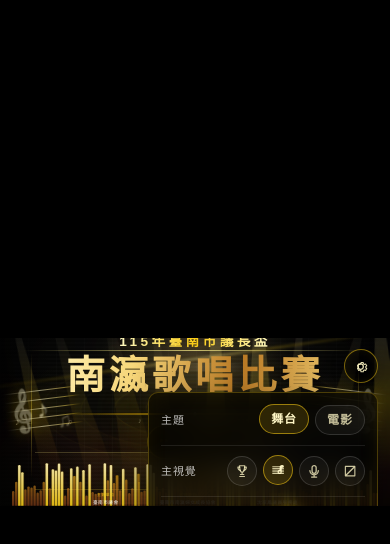
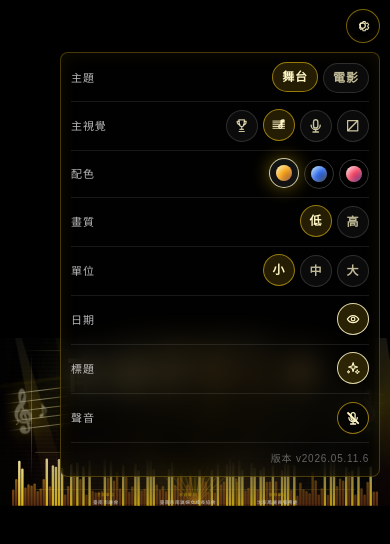
Before and after one commit to dotasbl/nanying-stage-screen, a React (Vite) app: page / in a window 390 px wide. Both pictures are taken after a click on the button "展開設定". Shown: the top 544 px of the page. Built offline with nearby package versions, Linux system fonts and the light colour scheme.

Commit message:
Refine stage controls and mobile settings

```diff
--- a/src/App.jsx
+++ b/src/App.jsx
@@ -12,7 +12,7 @@ const DEFAULT_VISUAL_MODE = "staff";
 const DEFAULT_QUALITY_MODE = "low";
 const DEFAULT_STYLE_MODE = "stage";
 const DEFAULT_ORGANIZER_SIZE = "small";
-const APP_VERSION_LABEL = "v2026.05.11.1";
+const APP_VERSION_LABEL = "v2026.05.11.6";
 const QUALITY_OPTIONS = [
   {
     id: "low",
@@ -253,6 +253,7 @@ const customStyles = `
   .stage-shell {
     --sound-energy: 0;
     --bass-energy: 0;
+    --title-energy: 0;
     --stage-top-glow: rgba(248, 207, 111, 0.26);
     --stage-left-glow: rgba(148, 43, 38, 0.34);
     --stage-right-glow: rgba(42, 85, 132, 0.3);
@@ -880,11 +881,27 @@ const customStyles = `
   .gold-title {
     background: var(--title-gradient);
     background-size: 260% auto;
+    background-position: 50% center;
     background-clip: text;
     -webkit-background-clip: text;
     color: transparent;
     -webkit-text-fill-color: transparent;
-    animation: gold-shine 7s ease-in-out infinite alternate, title-rise 980ms cubic-bezier(.2,.84,.25,1) both;
+    filter: drop-shadow(0 14px 28px rgba(0, 0, 0, 0.95));
+    transition: filter 90ms linear;
+  }
+
+  .gold-title.is-effect-on {
+    filter:
+      drop-shadow(0 14px 28px rgba(0, 0, 0, 0.95))
+      drop-shadow(0 0 calc(12px + 28px * var(--title-energy)) rgba(var(--accent-hot-rgb), calc(0.16 + 0.58 * var(--title-energy))))
+      drop-shadow(0 0 calc(22px + 54px * var(--title-energy)) rgba(var(--accent-rgb), calc(0.1 + 0.34 * var(--title-energy))));
+    animation:
+      gold-shine 7s ease-in-out infinite alternate,
+      title-rise 980ms cubic-bezier(.2,.84,.25,1) both;
+  }
+
+  .gold-title.is-effect-off {
+    animation: title-rise 980ms cubic-bezier(.2,.84,.25,1) both;
   }
 
   .lower-info-zone {
@@ -999,6 +1016,65 @@ const customStyles = `
     height: 4vh;
     background: rgba(var(--accent-rgb), 0.3);
     flex: 0 0 auto;
+  }
+
+  @media (max-width: 768px) {
+    .settings-dock {
+      position: fixed;
+      top: max(10px, env(safe-area-inset-top));
+      right: max(10px, env(safe-area-inset-right));
+      z-index: 100;
+    }
+
+    .settings-panel {
+      width: min(320px, calc(100vw - 22px));
+      max-height: calc(100dvh - 70px);
+      overflow-y: auto;
+      overscroll-behavior: contain;
+      padding: 10px;
+      border-radius: 8px;
+      scrollbar-width: thin;
+    }
+
+    .settings-row {
+      gap: 8px;
+    }
+
+    .settings-section + .settings-section,
+    .settings-version {
+      margin-top: 8px;
+      padding-top: 8px;
+    }
+
+    .settings-label {
+      font-size: 11px;
+    }
+
+    .settings-button-row,
+    .theme-switcher {
+      gap: 5px;
+    }
+
+    .style-mode-button {
+      min-width: 44px;
+      height: 30px;
+      padding: 0 9px;
+      font-size: 12px;
+    }
+
+    .visual-mode-button,
+    .quality-mode-button,
+    .control-icon-button {
+      width: 32px;
+      min-width: 32px;
+      height: 32px;
+      padding: 0;
+    }
+
+    .theme-swatch-button {
+      width: 30px;
+      height: 30px;
+    }
   }
 `;
 
@@ -1145,6 +1221,26 @@ function EyeIcon({ hidden = false }) {
   );
 }
 
+function SparkleIcon({ disabled = false }) {
+  return (
+    <svg viewBox="0 0 24 24" fill="none" aria-hidden="true">
+      <path
+        d="M12 3.8 13.55 8.9 18.6 10.45 13.55 12 12 17.1 10.45 12 5.4 10.45 10.45 8.9 12 3.8Z"
+        stroke="currentColor"
+        strokeWidth="1.65"
+        strokeLinejoin="round"
+      />
+      <path
+        d="M18.25 14.25 19 16.75l2.45.75-2.45.75-.75 2.5-.75-2.5-2.45-.75 2.45-.75.75-2.5ZM5.25 15.5l.48 1.58 1.52.47-1.52.47-.48 1.58-.48-1.58-1.52-.47 1.52-.47.48-1.58Z"
+        stroke="currentColor"
+        strokeWidth="1.35"
+        strokeLinejoin="round"
+      />
+      {disabled && <path className="icon-slash" d="M4.5 4.5 19.5 19.5" />}
+    </svg>
+  );
+}
+
 function VisualIcon({ type }) {
   if (type === "staff") {
     return (
@@ -1837,6 +1933,7 @@ export default function App() {
     DEFAULT_ORGANIZER_SIZE,
   );
   const [isDateVisible, setIsDateVisible] = useState(true);
+  const [isTitleEffectEnabled, setIsTitleEffectEnabled] = useState(true);
   const [isSettingsOpen, setIsSettingsOpen] = useState(false);
   const stageRef = useRef(null);
   const waveCanvasRef = useRef(null);
@@ -1900,6 +1997,12 @@ export default function App() {
     }
   }, []);
 
+  const setTitleEnergy = useCallback((energy) => {
+    if (stageRef.current) {
+      stageRef.current.style.setProperty("--title-energy", String(energy));
+    }
+  }, []);
+
   const stopMicrophone = useCallback(() => {
     if (animationRef.current) {
       cancelAnimationFrame(animationRef.current);
@@ -1926,8 +2029,9 @@ export default function App() {
 
     setSoundEnergy(0);
     setBassEnergy(0);
+    setTitleEnergy(0);
     setIsListening(false);
-  }, [setBassEnergy, setSoundEnergy]);
+  }, [setBassEnergy, setSoundEnergy, setTitleEnergy]);
 
   useEffect(() => {
     setMounted(true);
@@ -1956,6 +2060,7 @@ export default function App() {
     let logicalHeight = 0;
     let pixelRatio = 1;
     let accent = "250, 204, 21";
+    let accentHot = "255, 247, 198";
     let coolGradient = null;
     let hotGradient = null;
 
@@ -1965,7 +2070,7 @@ export default function App() {
     const refreshPaint = () => {
       const styles = getComputedStyle(stage);
       accent = readRgbVar(styles, "--accent-rgb", "250, 204, 21");
-      const accentHot = readRgbVar(styles, "--accent-hot-rgb", "255, 247, 198");
+      accentHot = readRgbVar(styles, "--accent-hot-rgb", "255, 247, 198");
       const accentDeep = readRgbVar(styles, "--accent-deep-rgb", "180, 83, 34");
       coolGradient = context.createLinearGradient(0, logicalHeight, 0, 0);
       coolGradient.addColorStop(0, `rgba(${accentDeep}, 0.54)`);
@@ -2023,7 +2128,9 @@ export default function App() {
 
       context.save();
       context.globalCompositeOperation = "lighter";
-      context.fillStyle = `rgba(${accent}, 0.16)`;
+      context.shadowBlur = 14;
+      context.shadowColor = `rgba(${accent}, 0.42)`;
+      context.fillStyle = `rgba(${accent}, 0.13)`;
       for (let index = 0; index < count; index += 1) {
         const pattern = waves[index];
         const phase =
@@ -2033,32 +2140,33 @@ export default function App() {
         const target = isListening ? targets[index] : idleTarget;
         const smoothing = isListening ? 0.34 : 0.12;
         levels[index] += (target - levels[index]) * smoothing;
-        const normalized = isListening
+        const rawNormalized = isListening
           ? Math.min(1, Math.max(0.06, levels[index] / 2.05))
           : Math.min(1, Math.max(0.06, levels[index]));
-        if (normalized < 0.62) {
+        const normalized = isListening
+          ? Math.pow(rawNormalized, 0.84)
+          : rawNormalized;
+        if (normalized < 0.66) {
           continue;
         }
         const height = logicalHeight * normalized;
         const x = index * (barWidth + gap);
         const y = logicalHeight - height;
-        context.fillRect(
-          Math.max(0, x - barWidth * 0.28),
-          y,
-          barWidth * 1.56,
-          height,
-        );
+        drawRoundedTopBar(x, y, barWidth, height, radius);
       }
       context.restore();
 
       for (let index = 0; index < count; index += 1) {
-        const normalized = isListening
+        const rawNormalized = isListening
           ? Math.min(1, Math.max(0.06, levels[index] / 2.05))
           : Math.min(1, Math.max(0.06, levels[index]));
+        const normalized = isListening
+          ? Math.pow(rawNormalized, 0.84)
+          : rawNormalized;
         const height = Math.max(2, logicalHeight * normalized);
         const x = index * (barWidth + gap);
         const y = logicalHeight - height;
-        context.fillStyle = normalized > 0.7 ? hotGradient : coolGradient;
+        context.fillStyle = normalized > 0.68 ? hotGradient : coolGradient;
         drawRoundedTopBar(x, y, barWidth, height, radius);
       }
 
@@ -2123,6 +2231,8 @@ export default function App() {
 
         let total = 0;
         let bassTotal = 0;
+        let titleTotal = 0;
+        let titleCount = 0;
         const activeWaveBarCount = currentQuality.waveBarCount;
         const activeWavePairCount = activeWaveBarCount / 2;
         const waveTargets = waveTargetsRef.current;
@@ -2132,16 +2242,29 @@ export default function App() {
           if (i < 9) {
             bassTotal += value;
           }
-          const scale = 0.12 + (value / 255) * 1.95;
+          const response = Math.pow(value / 255, 0.78);
+          const scale = 0.12 + response * 1.95;
 
           waveTargets[i] = scale;
           waveTargets[activeWaveBarCount - 1 - i] = scale;
         }
 
+        const titleStartBin = 12;
+        const titleEndBin = Math.min(bufferLength, 72);
+        for (let i = titleStartBin; i < titleEndBin; i += 1) {
+          titleTotal += dataArray[i] || 0;
+          titleCount += 1;
+        }
+
         const energy = Math.min(1, total / (activeWavePairCount * 210));
         const bassEnergy = Math.min(1, bassTotal / (9 * 190));
+        const titleEnergy =
+          titleCount > 0
+            ? Math.min(1, Math.pow(titleTotal / (titleCount * 185), 0.82))
+            : 0;
         setSoundEnergy(energy.toFixed(3));
         setBassEnergy(bassEnergy.toFixed(3));
+        setTitleEnergy(titleEnergy.toFixed(3));
       };
 
       renderFrame();
@@ -2155,13 +2278,17 @@ export default function App() {
   return (
     <div className="fixed inset-0 bg-black flex items-center justify-center">
       <div
-        ref={stageRef}
-        data-testid="cinematic-stage"
-        className={`stage-shell relative w-full max-w-[calc(100vh*21/9)] aspect-[21/9] overflow-hidden flex items-center justify-center font-sans select-none ${isListening ? "is-listening" : ""} ${isCinematicStyle ? "is-cinematic-style" : ""}`}
+        className="relative w-full max-w-[calc(100vh*21/9)] aspect-[21/9]"
         style={activeTheme.vars}
       >
         <style>{customStyles}</style>
 
+        <div
+          ref={stageRef}
+          data-testid="cinematic-stage"
+          className={`stage-shell absolute inset-0 overflow-hidden flex items-center justify-center font-sans select-none ${isListening ? "is-listening" : ""} ${isCinematicStyle ? "is-cinematic-style" : ""}`}
+          style={activeTheme.vars}
+        >
           {isCinematicStyle ? (
             <CinematicStyleLayer mounted={mounted} particles={particles} />
           ) : (
@@ -2349,6 +2476,90 @@ export default function App() {
                 {item.symbol}
               </div>
             ))}
+
+          <div
+            data-testid="original-position-layout"
+            className="relative z-20 w-full flex flex-col items-center text-center mt-[-2%]"
+          >
+            <div className="w-[20%] h-[3px] bg-gradient-to-r from-transparent via-yellow-400 to-transparent mb-[2%]" />
+
+            <div className="mb-[2%] relative w-full flex flex-col items-center">
+              <div
+                className={`absolute top-1/2 left-1/2 h-[4px] w-[120%] pointer-events-none mix-blend-screen opacity-70 blur-[1px] ${isCinematicStyle ? "cinematic-lens-flare" : "-translate-x-1/2 -translate-y-1/2 bg-[radial-gradient(ellipse_50%_50%_at_50%_50%,rgba(255,255,255,0.78)_0%,rgba(250,204,21,0.32)_40%,transparent_100%)] rotate-[-8deg]"}`}
+              />
+
+              <p className="text-yellow-200/90 tracking-[0.6em] mb-[2%] text-[1.5vw] 2xl:text-2xl font-light uppercase drop-shadow-md">
+                115 Year / Singing Competition
+              </p>
+              <h2 className="text-[3.5vw] font-bold text-transparent bg-clip-text bg-gradient-to-r from-yellow-100 via-yellow-400 to-yellow-100 mb-[1%] tracking-[0.25em] gold-glow leading-none relative z-10">
+                115年臺南市議長盃
+              </h2>
+              <h1
+                data-testid="main-title"
+                className={`gold-title ${isTitleEffectEnabled ? "is-effect-on" : "is-effect-off"} text-[10vw] font-black tracking-widest py-[1%] leading-none relative z-10`}
+              >
+                南瀛歌唱比賽
+              </h1>
+            </div>
+
+            <div className="w-[70%] h-[2px] bg-gradient-to-r from-transparent via-yellow-500/80 to-transparent my-[1.5%] relative">
+              <div className="absolute left-1/2 top-1/2 h-[0.8vw] w-[0.8vw] -translate-x-1/2 -translate-y-1/2 rotate-45 border border-yellow-100/80 bg-yellow-300/70 shadow-[0_0_24px_rgba(250,204,21,0.92)]" />
+            </div>
+
+            <div className="lower-info-zone">
+              {isDateVisible && (
+                <div
+                  data-testid="date-pill"
+                  className="date-pill-content inline-flex items-center justify-center"
+                >
+                  <div className="absolute inset-0 bg-yellow-500/30 blur-[20px] rounded-full" />
+                  <div className="relative h-full px-[3vw] border border-yellow-400/40 rounded-full bg-black/80 backdrop-blur-md flex items-center justify-center gap-[1.5vw] shadow-[inset_0_0_15px_rgba(234,179,8,0.15)]">
+                    <span className="text-yellow-400/70 tracking-[0.4em] text-[0.9vw] uppercase whitespace-nowrap">
+                      比賽日期
+                    </span>
+                    <span className="text-[1.6vw] font-bold text-transparent bg-clip-text bg-gradient-to-r from-yellow-200 to-yellow-500 tracking-[0.1em] whitespace-nowrap">
+                      115年5月12日
+                    </span>
+                  </div>
+                </div>
+              )}
+
+              <div
+                data-testid="organizer-row"
+                className="organizer-row"
+                style={{ "--organizer-scale": activeOrganizerSize.scale }}
+              >
+                <div className="organizer-content">
+                  <div className="organizer-item">
+                    <span className="organizer-label">主辦單位</span>
+                    <span className="organizer-name">臺南市議會</span>
+                  </div>
+                  <div className="organizer-divider" />
+                  <div className="organizer-item">
+                    <span className="organizer-label">承辦單位</span>
+                    <span className="organizer-name">
+                      臺南市南瀛婦女成長協會
+                    </span>
+                  </div>
+                  <div className="organizer-divider" />
+                  <div className="organizer-item">
+                    <span className="organizer-label">協辦單位</span>
+                    <span className="organizer-name">沈家鳳議員服務處</span>
+                  </div>
+                </div>
+              </div>
+            </div>
+          </div>
+
+          <div className="wave-wall absolute bottom-0 left-0 w-full h-[31%] px-[clamp(12px,1.2vw,28px)] z-10 opacity-[0.94]">
+            <canvas
+              ref={waveCanvasRef}
+              data-testid="wave-canvas"
+              className="wave-canvas"
+              aria-hidden="true"
+            />
+          </div>
+        </div>
 
         <div className="settings-dock">
           <button
@@ -2383,7 +2594,9 @@ export default function App() {
                         aria-label={`切換主題為${style.name}`}
                         title={style.name}
                         onClick={() => setActiveStyleId(style.id)}
-                        className={`style-mode-button ${style.id === activeStyle.id ? "is-active" : ""}`}
+                        className={`style-mode-button ${
+                          style.id === activeStyle.id ? "is-active" : ""
+                        }`}
                       >
                         {style.shortName}
                       </button>
@@ -2406,7 +2619,9 @@ export default function App() {
                         aria-label={`切換主視覺為${option.name}`}
                         title={option.name}
                         onClick={() => setActiveVisualMode(option.id)}
-                        className={`visual-mode-button ${option.id === activeVisualMode ? "is-active" : ""}`}
+                        className={`visual-mode-button ${
+                          option.id === activeVisualMode ? "is-active" : ""
+                        }`}
                       >
                         <VisualIcon type={option.icon} />
                       </button>
@@ -2426,7 +2641,9 @@ export default function App() {
                         aria-label={`切換配色為${theme.name}`}
                         title={theme.name}
                         onClick={() => setActiveThemeId(theme.id)}
-                        className={`theme-swatch-button ${theme.id === activeTheme.id ? "is-active" : ""}`}
+                        className={`theme-swatch-button ${
+                          theme.id === activeTheme.id ? "is-active" : ""
+                        }`}
                       >
                         <span
                           className="theme-swatch"
@@ -2452,7 +2669,9 @@ export default function App() {
                         aria-label={`切換至${quality.name}`}
                         title={quality.name}
                         onClick={() => setActiveQualityId(quality.id)}
-                        className={`quality-mode-button ${quality.id === activeQuality.id ? "is-active" : ""}`}
+                        className={`quality-mode-button ${
+                          quality.id === activeQuality.id ? "is-active" : ""
+                        }`}
                       >
                         {quality.shortName}
                       </button>
@@ -2475,7 +2694,9 @@ export default function App() {
                         aria-label={`切換單位字體為${size.name}`}
                         title={`單位字體${size.name}`}
                         onClick={() => setActiveOrganizerSizeId(size.id)}
-                        className={`quality-mode-button ${size.id === activeOrganizerSize.id ? "is-active" : ""}`}
+                        className={`quality-mode-button ${
+                          size.id === activeOrganizerSize.id ? "is-active" : ""
+                        }`}
                       >
                         {size.name}
                       </button>
@@ -2492,9 +2713,34 @@ export default function App() {
                     onClick={() => setIsDateVisible((visible) => !visible)}
                     aria-label={isDateVisible ? "隱藏比賽日期" : "顯示比賽日期"}
                     title={isDateVisible ? "隱藏比賽日期" : "顯示比賽日期"}
-                    className={`control-icon-button ${isDateVisible ? "is-active" : ""}`}
+                    className={`control-icon-button ${
+                      isDateVisible ? "is-active" : ""
+                    }`}
                   >
                     <EyeIcon hidden={!isDateVisible} />
+                  </button>
+                </div>
+              </div>
+
+              <div className="settings-section">
+                <div className="settings-row">
+                  <span className="settings-label">標題</span>
+                  <button
+                    type="button"
+                    onClick={() =>
+                      setIsTitleEffectEnabled((enabled) => !enabled)
+                    }
+                    aria-label={
+                      isTitleEffectEnabled ? "關閉標題效果" : "開啟標題效果"
+                    }
+                    title={
+                      isTitleEffectEnabled ? "關閉標題效果" : "開啟標題效果"
+                    }
+                    className={`control-icon-button ${
+                      isTitleEffectEnabled ? "is-active" : ""
+                    }`}
+                  >
+                    <SparkleIcon disabled={!isTitleEffectEnabled} />
                   </button>
                 </div>
               </div>
@@ -2507,9 +2753,11 @@ export default function App() {
                     onClick={isListening ? stopMicrophone : startMicrophone}
                     aria-label={isListening ? "停止聲音互動" : "啟用聲音互動"}
                     title={isListening ? "停止聲音互動" : "啟用聲音互動"}
-                    className={`microphone-button control-icon-button ${isListening ? "is-active" : ""}`}
+                    className={`microphone-button control-icon-button ${
+                      isListening ? "is-active" : ""
+                    }`}
                   >
-                    <MicIcon muted={isListening} />
+                    <MicIcon muted={!isListening} />
                   </button>
                 </div>
                 {errorMessage && (
@@ -2523,88 +2771,7 @@ export default function App() {
             </div>
           )}
         </div>
-
-        <div
-          data-testid="original-position-layout"
-          className="relative z-20 w-full flex flex-col items-center text-center mt-[-2%]"
-        >
-          <div className="w-[20%] h-[3px] bg-gradient-to-r from-transparent via-yellow-400 to-transparent mb-[2%]" />
-
-          <div className="mb-[2%] relative w-full flex flex-col items-center">
-            <div
-              className={`absolute top-1/2 left-1/2 h-[4px] w-[120%] pointer-events-none mix-blend-screen opacity-70 blur-[1px] ${isCinematicStyle ? "cinematic-lens-flare" : "-translate-x-1/2 -translate-y-1/2 bg-[radial-gradient(ellipse_50%_50%_at_50%_50%,rgba(255,255,255,0.78)_0%,rgba(250,204,21,0.32)_40%,transparent_100%)] rotate-[-8deg]"}`}
-            />
-
-            <p className="text-yellow-200/90 tracking-[0.6em] mb-[2%] text-[1.5vw] 2xl:text-2xl font-light uppercase drop-shadow-md">
-              115 Year / Singing Competition
-            </p>
-            <h2 className="text-[3.5vw] font-bold text-transparent bg-clip-text bg-gradient-to-r from-yellow-100 via-yellow-400 to-yellow-100 mb-[1%] tracking-[0.25em] gold-glow leading-none relative z-10">
-              115年臺南市議長盃
-            </h2>
-            <h1
-              data-testid="main-title"
-              className="gold-title text-[10vw] font-black tracking-widest py-[1%] leading-none relative z-10"
-            >
-              南瀛歌唱比賽
-            </h1>
-          </div>
-
-          <div className="w-[70%] h-[2px] bg-gradient-to-r from-transparent via-yellow-500/80 to-transparent my-[1.5%] relative">
-            <div className="absolute left-1/2 top-1/2 h-[0.8vw] w-[0.8vw] -translate-x-1/2 -translate-y-1/2 rotate-45 border border-yellow-100/80 bg-yellow-300/70 shadow-[0_0_24px_rgba(250,204,21,0.92)]" />
-          </div>
-
-          <div className="lower-info-zone">
-            {isDateVisible && (
-              <div
-                data-testid="date-pill"
-                className="date-pill-content inline-flex items-center justify-center"
-              >
-                <div className="absolute inset-0 bg-yellow-500/30 blur-[20px] rounded-full" />
-                <div className="relative h-full px-[3vw] border border-yellow-400/40 rounded-full bg-black/80 backdrop-blur-md flex items-center justify-center gap-[1.5vw] shadow-[inset_0_0_15px_rgba(234,179,8,0.15)]">
-                  <span className="text-yellow-400/70 tracking-[0.4em] text-[0.9vw] uppercase whitespace-nowrap">
-                    比賽日期
-                  </span>
-                  <span className="text-[1.6vw] font-bold text-transparent bg-clip-text bg-gradient-to-r from-yellow-200 to-yellow-500 tracking-[0.1em] whitespace-nowrap">
-                    115年5月12日
-                  </span>
-                </div>
-              </div>
-            )}
-
-            <div
-              data-testid="organizer-row"
-              className="organizer-row"
-              style={{ "--organizer-scale": activeOrganizerSize.scale }}
-            >
-              <div className="organizer-content">
-                <div className="organizer-item">
-                  <span className="organizer-label">主辦單位</span>
-                  <span className="organizer-name">臺南市議會</span>
-                </div>
-                <div className="organizer-divider" />
-                <div className="organizer-item">
-                  <span className="organizer-label">承辦單位</span>
-                  <span className="organizer-name">臺南市南瀛婦女成長協會</span>
-                </div>
-                <div className="organizer-divider" />
-                <div className="organizer-item">
-                  <span className="organizer-label">協辦單位</span>
-                  <span className="organizer-name">沈家鳳議員服務處</span>
-                </div>
-              </div>
-            </div>
-          </div>
-        </div>
-
-        <div className="wave-wall absolute bottom-0 left-0 w-full h-[28%] px-[clamp(12px,1.2vw,28px)] z-10 opacity-[0.94]">
-          <canvas
-            ref={waveCanvasRef}
-            data-testid="wave-canvas"
-            className="wave-canvas"
-            aria-hidden="true"
-          />
-        </div>
-      </div>
-    </div>
-  );
-}
+      </div>
+    </div>
+  );
+}
```
Lines whose indentation alone changed are shown as unchanged.
